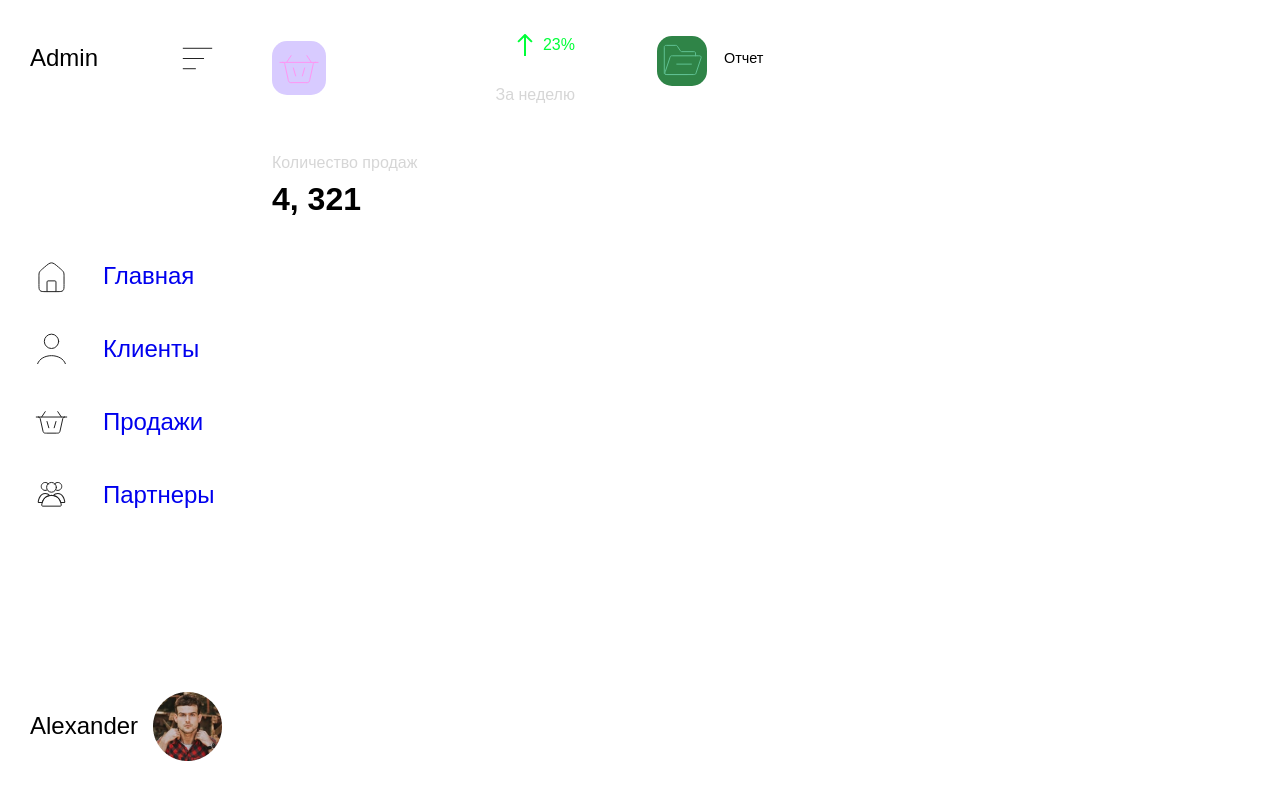
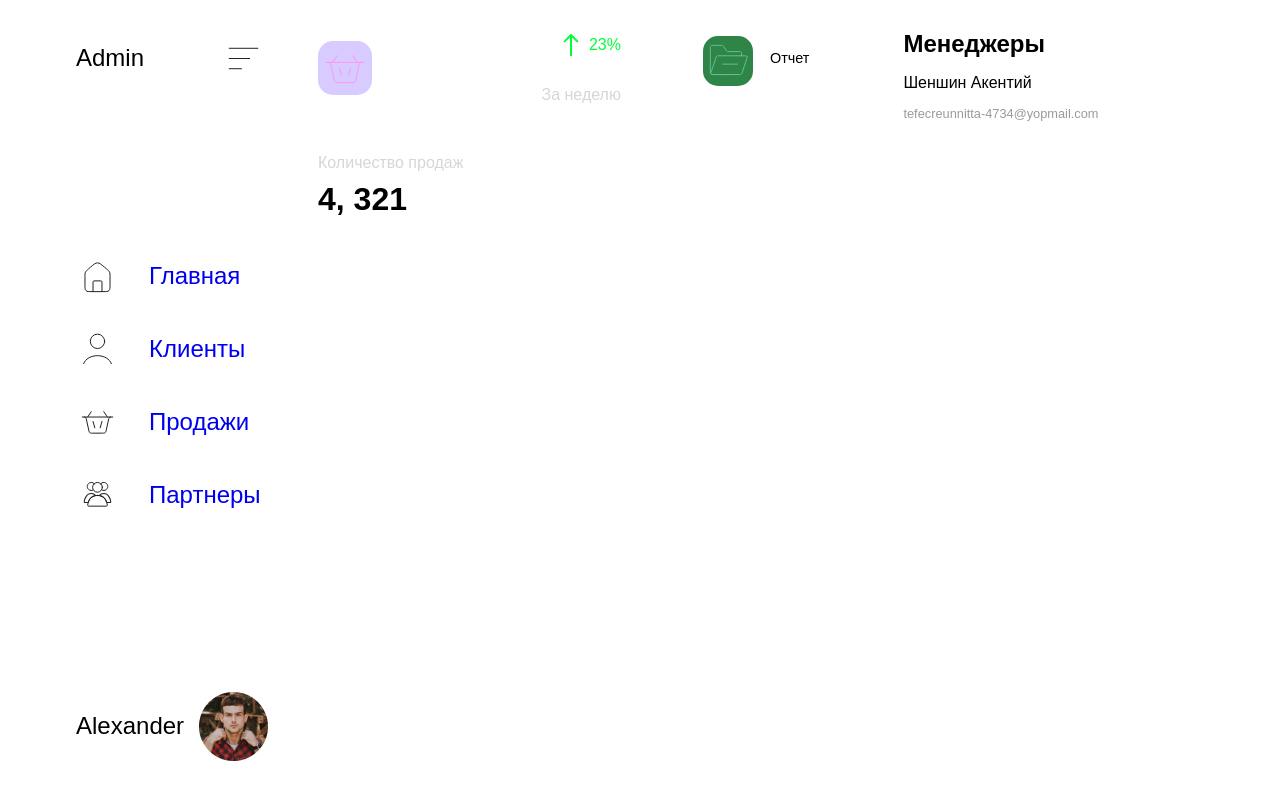
Before and after one commit to Fantom716/Admin-Me, a React (Create React App) app: page / in a window 1280 px wide. Built offline with nearby package versions, Linux system fonts and the light colour scheme.

Commit message:
information card ready

```diff
--- a/src/App.js
+++ b/src/App.js
@@ -2,13 +2,16 @@ import './App.css';
 import BigCard from './components/cards/big card/big-card';
 import SmallCard from './components/cards/small card/small-card';
 import Navigation from './components/nav/navigation.jsx'
+import InformationCard from './components/cards/card for information/informationCard';
 
 function App() {
   return (
     <>
+      <InformationCard />
       <Navigation name="Alexander" />
       <BigCard />
       <SmallCard />
+      <InformationCard titleCard="Менеджеры" name="Шеншин Акентий" mail="tefecreunnitta-4734@yopmail.com"/>
     </>
   );
 }
--- /dev/null
+++ b/src/components/cards/card for information/informationCard.jsx
@@ -0,0 +1,16 @@
+import React from "react";
+import styles from './informationCard.module.css'
+
+function InformationCard(props) {
+    return(
+        <div className={styles.infoCardWrapper}>
+            <p className={styles.infoCardTitle}>{props.titleCard}</p>
+            <div className={styles.infoCardContent}>
+                <p className={styles.infoCardName}>{props.name}</p>
+                <a href={props.mail} className={styles.infoCardSub}>{props.mail}</a>
+            </div>
+        </div>
+    )
+}
+
+export default InformationCard;
--- /dev/null
+++ b/src/components/cards/card for information/informationCard.module.css
@@ -0,0 +1,21 @@
+.infoCardWrapper {
+    padding: 30px 23px;
+    max-height: 618px;
+    height: 100%;
+    font-family: 'Montserrat', sans-serif;
+    border-radius: 14px;
+}
+.infoCardTitle {
+    font-size: 1.5rem;
+    font-weight: 700;
+    margin: 0px;
+}
+
+.infoCardName {
+    margin-bottom: 12px;
+}
+
+.infoCardSub {
+    font-size: .8rem;
+    color: #9A9A9A;
+}
```
